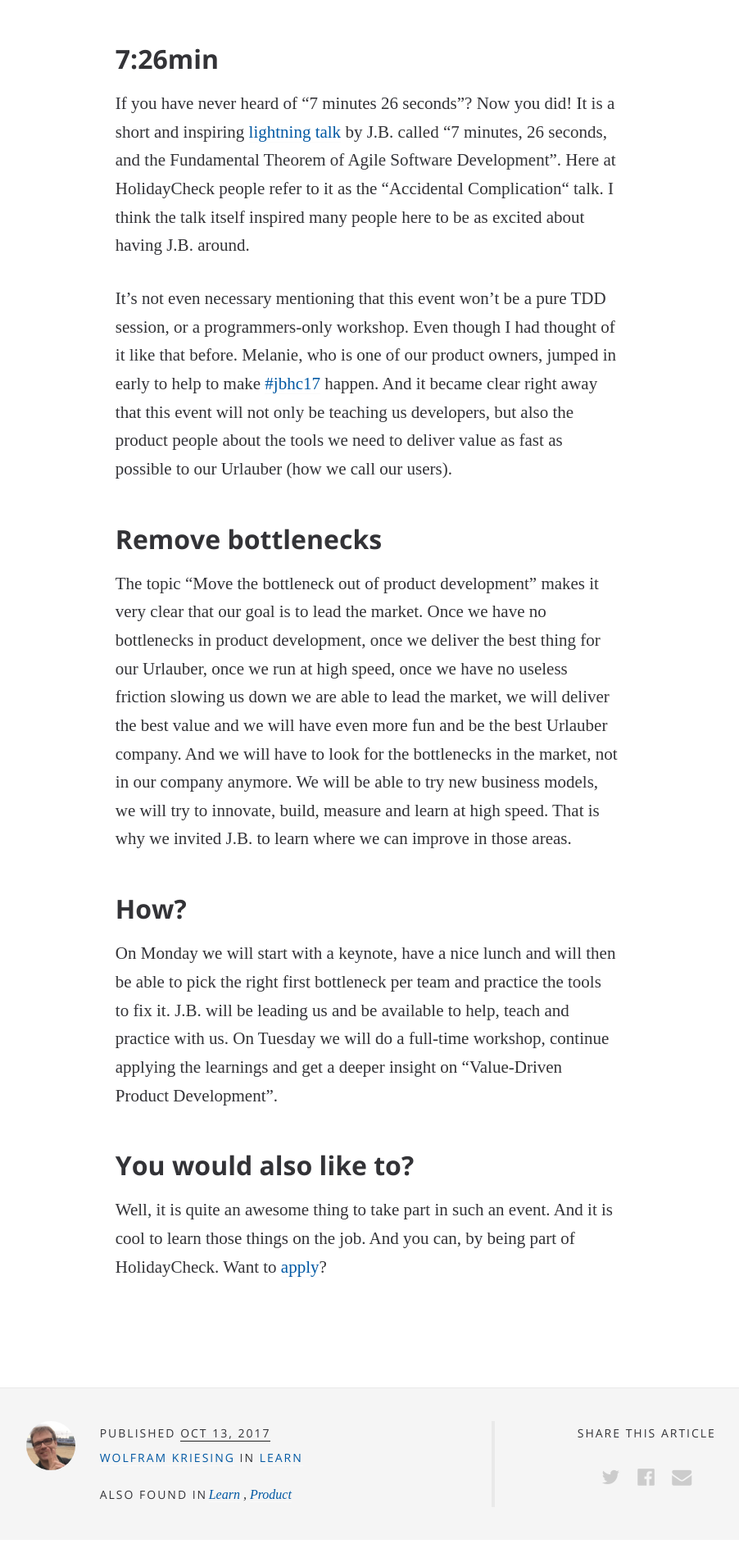
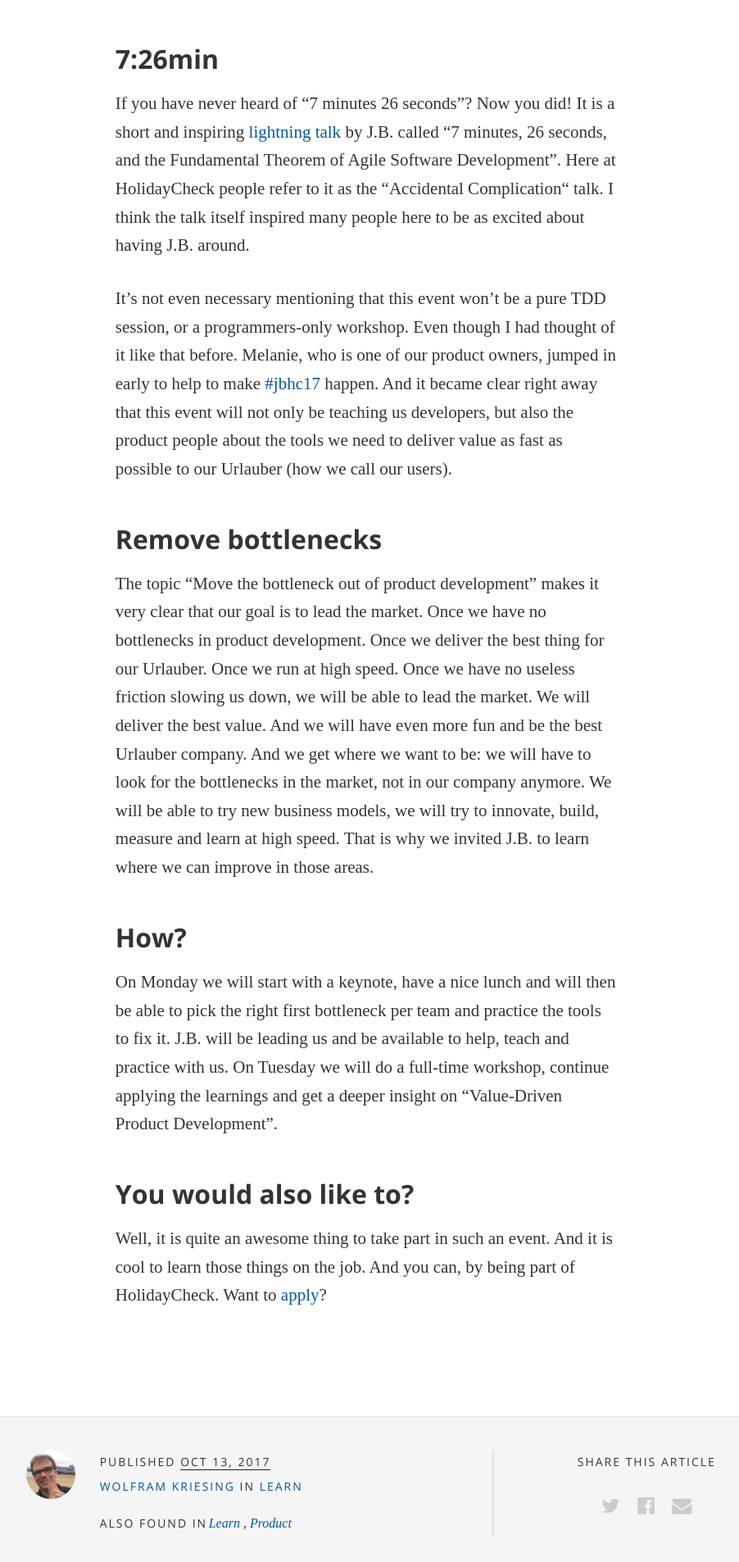
Before and after one commit to holidaycheck/tech-blog, a Jekyll site: the page built from _posts/2017-10-13-jb-in-da-house.md, in a window 1280 px wide. Shown: the part 839-2745 px from the top of the page at 82% size, without its empty margins (192-1094 px from the left). Built offline with Jekyll 4.4.1, drawn with Linux system fonts in a browser that asks for light colours; some web fonts are replaced.

Commit message:
Cut long sentence short, thx Jacek!

```diff
--- a/_posts/2017-10-13-jb-in-da-house.md
+++ b/_posts/2017-10-13-jb-in-da-house.md
@@ -28,7 +28,7 @@
 
 ## Remove bottlenecks
 
-The topic “Move the bottleneck out of product development” makes it very clear that our goal is to lead the market. Once we have no bottlenecks in product development, once we deliver the best thing for our Urlauber, once we run at high speed, once we have no useless friction slowing us down we are able to lead the market, we will deliver the best value and we will have even more fun and be the best Urlauber company. And we will have to look for the bottlenecks in the market, not in our company anymore. We will be able to try new business models, we will try to innovate, build, measure and learn at high speed.
+The topic “Move the bottleneck out of product development” makes it very clear that our goal is to lead the market. Once we have no bottlenecks in product development. Once we deliver the best thing for our Urlauber. Once we run at high speed. Once we have no useless friction slowing us down, we will be able to lead the market. We will deliver the best value. And we will have even more fun and be the best Urlauber company. And we get where we want to be: we will have to look for the bottlenecks in the market, not in our company anymore. We will be able to try new business models, we will try to innovate, build, measure and learn at high speed.
 That is why we invited J.B. to learn where we can improve in those areas.
 
 ## How?
```
